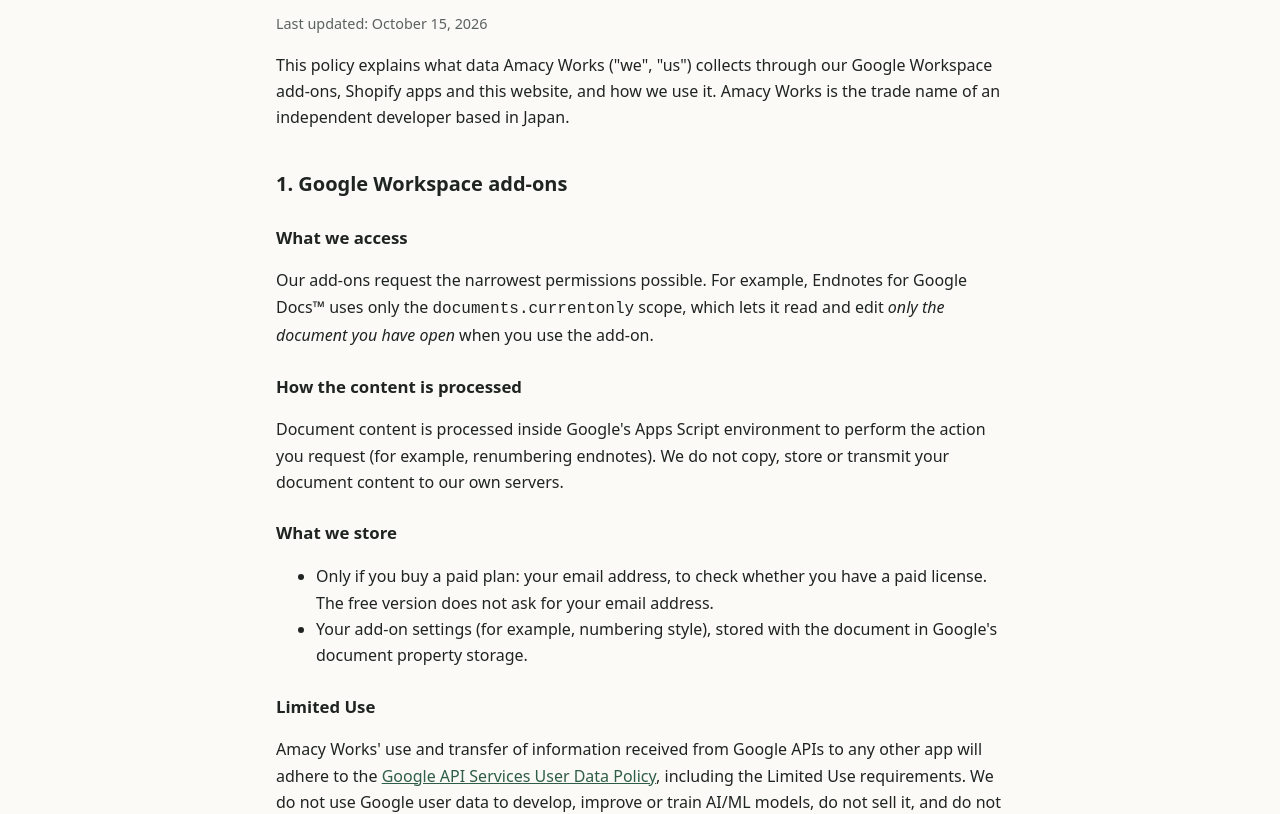
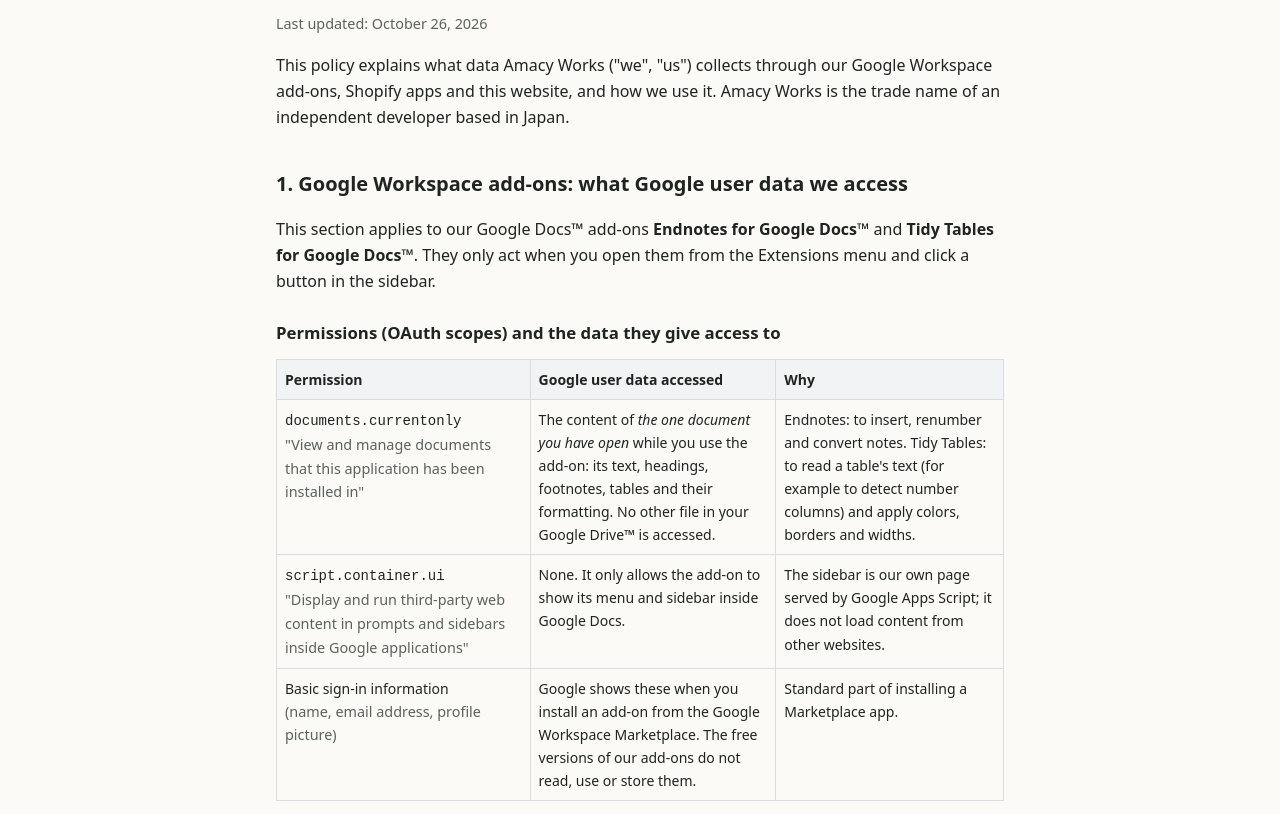
Before and after one commit to amacyworks/amacyworks.github.io, a plain HTML site: page privacy.html in a window 1280 px wide. Shown: the part 148-962 px from the top of the page. Drawn offline with Linux system fonts and the light colour scheme.

Commit message:
Privacy policy: Google user data accessed per scope, storage, and data protection (OAuth verification feedback)

```diff
--- a/privacy.html
+++ b/privacy.html
@@ -3,21 +3,42 @@
 <header><div class="wrap"><a class="brand" href="index.html">Amacy Works</a><nav><a href="index.html#apps">Apps</a><a href="support.html">Support</a><a href="privacy.html">Privacy</a><a href="terms.html">Terms</a></nav></div></header>
 <main><div class="wrap">
 <h1>Privacy Policy</h1>
-<p class="small">Last updated: October 15, 2026</p>
+<p class="small">Last updated: October 26, 2026</p>
 <p>This policy explains what data Amacy Works ("we", "us") collects through our Google Workspace add-ons, Shopify apps and this website, and how we use it. Amacy Works is the trade name of an independent developer based in Japan.</p>
 
-<h2>1. Google Workspace add-ons</h2>
-<h3>What we access</h3>
-<p>Our add-ons request the narrowest permissions possible. For example, Endnotes for Google Docs&trade; uses only the <code>documents.currentonly</code> scope, which lets it read and edit <em>only the document you have open</em> when you use the add-on.</p>
-<h3>How the content is processed</h3>
-<p>Document content is processed inside Google's Apps Script environment to perform the action you request (for example, renumbering endnotes). We do not copy, store or transmit your document content to our own servers.</p>
-<h3>What we store</h3>
+<h2 id="google-data">1. Google Workspace add-ons: what Google user data we access</h2>
+<p>This section applies to our Google Docs&trade; add-ons <strong>Endnotes for Google Docs&trade;</strong> and <strong>Tidy Tables for Google Docs&trade;</strong>. They only act when you open them from the Extensions menu and click a button in the sidebar.</p>
+
+<h3>Permissions (OAuth scopes) and the data they give access to</h3>
+<table class="data">
+<tr><th>Permission</th><th>Google user data accessed</th><th>Why</th></tr>
+<tr><td><code>documents.currentonly</code><br><span class="small">"View and manage documents that this application has been installed in"</span></td><td>The content of <em>the one document you have open</em> while you use the add-on: its text, headings, footnotes, tables and their formatting. No other file in your Google Drive&trade; is accessed.</td><td>Endnotes: to insert, renumber and convert notes. Tidy Tables: to read a table's text (for example to detect number columns) and apply colors, borders and widths.</td></tr>
+<tr><td><code>script.container.ui</code><br><span class="small">"Display and run third-party web content in prompts and sidebars inside Google applications"</span></td><td>None. It only allows the add-on to show its menu and sidebar inside Google Docs.</td><td>The sidebar is our own page served by Google Apps Script; it does not load content from other websites.</td></tr>
+<tr><td>Basic sign-in information<br><span class="small">(name, email address, profile picture)</span></td><td>Google shows these when you install an add-on from the Google Workspace Marketplace. The free versions of our add-ons do not read, use or store them.</td><td>Standard part of installing a Marketplace app.</td></tr>
+</table>
+
+<h3>How the data is used</h3>
+<p>Document content is used only to perform the action you request, at the moment you request it, inside Google's Apps Script environment. We (the developer) cannot see your documents. We do not copy, store, log or send document content to our own servers or to anyone else.</p>
+
+<h3>What is stored, and where</h3>
 <ul>
-<li>Only if you buy a paid plan: your email address, to check whether you have a paid license. The free version does not ask for your email address.</li>
-<li>Your add-on settings (for example, numbering style), stored with the document in Google's document property storage.</li>
+<li><strong>In your document</strong> (Google's document property storage and invisible named ranges): add-on settings for that document, such as the title of the Notes section, the numbering format, or which style a table uses so it can be re-applied. This stays inside the document and is removed if you delete the document.</li>
+<li><strong>In your Google account's add-on storage</strong> (Google's per-user property storage): your preferences, such as the last or default table style and any table styles you save. Only the add-on running under your account can read it.</li>
+<li><strong>Only if you buy a paid plan</strong>: your email address and the status of your subscription (see section 3). When paid plans are available, the add-on sends your Google account email address to our license server to check whether you have a paid plan; nothing else is sent.</li>
 </ul>
+
 <h3>Limited Use</h3>
-<p>Amacy Works' use and transfer of information received from Google APIs to any other app will adhere to the <a href="https://developers.google.com/terms/api-services-user-data-policy">Google API Services User Data Policy</a>, including the Limited Use requirements. We do not use Google user data to develop, improve or train AI/ML models, do not sell it, and do not use it for advertising.</p>
+<p>Amacy Works' use and transfer of information received from Google APIs to any other app will adhere to the <a href="https://developers.google.com/terms/api-services-user-data-policy">Google API Services User Data Policy</a>, including the Limited Use requirements. We do not use Google user data, including Google Workspace API data, to develop, improve or train generalized or non-personalized AI/ML models. We do not sell it, use it for advertising, or allow humans to read it, except with your explicit permission (for example when you send us a document for support), for security purposes, or to comply with the law.</p>
+
+<h2 id="data-protection">1a. How we protect your data</h2>
+<ul>
+<li><strong>Processing stays at Google.</strong> Document content is processed only by Google Apps Script on Google's infrastructure and is never transferred to systems we operate.</li>
+<li><strong>Encryption in transit.</strong> All communication between your browser, Google, our license server and our payment partner uses HTTPS (TLS).</li>
+<li><strong>Encryption at rest.</strong> The only personal data we hold (email address and subscription status for paid plans) is stored with Cloudflare, which encrypts it at rest. Payment details are held by our payment partner, which is PCI DSS certified; we never receive or store card numbers.</li>
+<li><strong>Access control.</strong> Only the developer can access the license records and the add-on projects, through accounts protected by two-step verification. The add-ons authenticate to the license server with a secret key that is kept in Google's server-side script storage and is never shown to users.</li>
+<li><strong>Data minimization.</strong> The add-ons request only the "current document" permission and keep no copies of document content, so there is no document data on our side to leak.</li>
+<li><strong>Deletion and incidents.</strong> You can uninstall an add-on at any time and remove its access at <a href="https://myaccount.google.com/permissions">myaccount.google.com/permissions</a>. On request we delete your license record (subject to tax-record rules). If we ever learn of a breach affecting your data, we will notify affected users and authorities as required by law.</li>
+</ul>
 
 <h2>2. Shopify apps</h2>
 <p>When a merchant installs one of our Shopify apps, we receive the shop's domain, the access token Shopify issues, and only the store data the app needs to work (listed on each app's page). We do not access customer personal data unless an app's feature requires it, and we state it on that app's page when it does. We respond to Shopify's mandatory privacy webhooks: we delete shop data within 48 hours of uninstallation (shop redact) and handle customer data requests and erasure requests as required.</p>
--- a/style.css
+++ b/style.css
@@ -22,3 +22,8 @@
 footer a{color:var(--muted);margin-right:14px}
 .todo{background:#fff3c4;color:#5a4500;padding:0 4px;border-radius:3px}
 @media (prefers-color-scheme:dark){.todo{background:#4a3d0a;color:#ffe9a3}}
+table.data{width:100%;border-collapse:collapse;margin:12px 0;font-size:14px}
+table.data th,table.data td{border:1px solid #dadce0;padding:8px;vertical-align:top;text-align:left}
+table.data th{background:#f1f3f4}
+@media (max-width:600px){table.data,table.data tr,table.data td,table.data th{display:block;width:auto}table.data tr{margin-bottom:10px}}
+@media (prefers-color-scheme:dark){table.data th{background:#2a2f36}table.data th,table.data td{border-color:#3c4043}}
```
